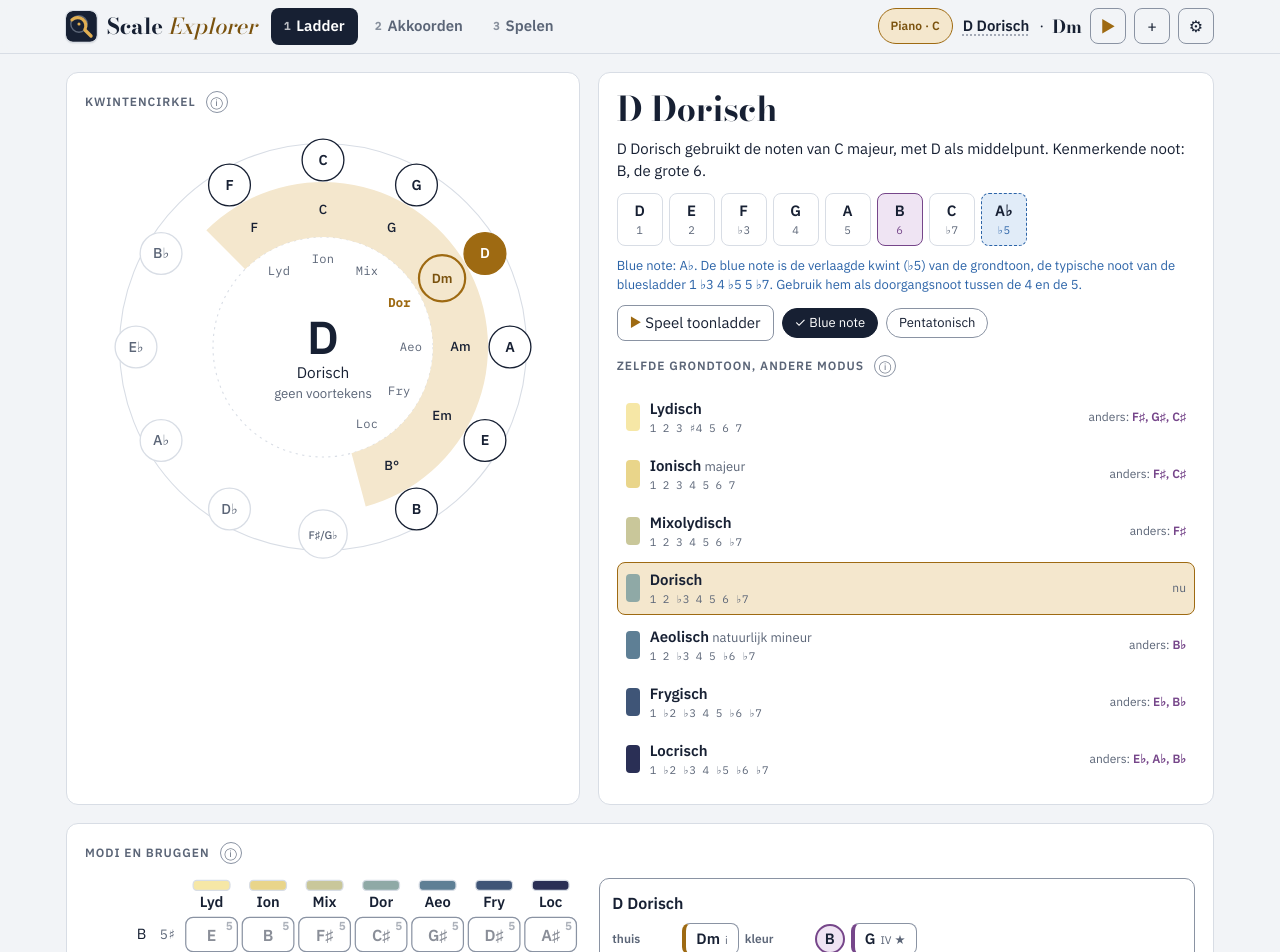
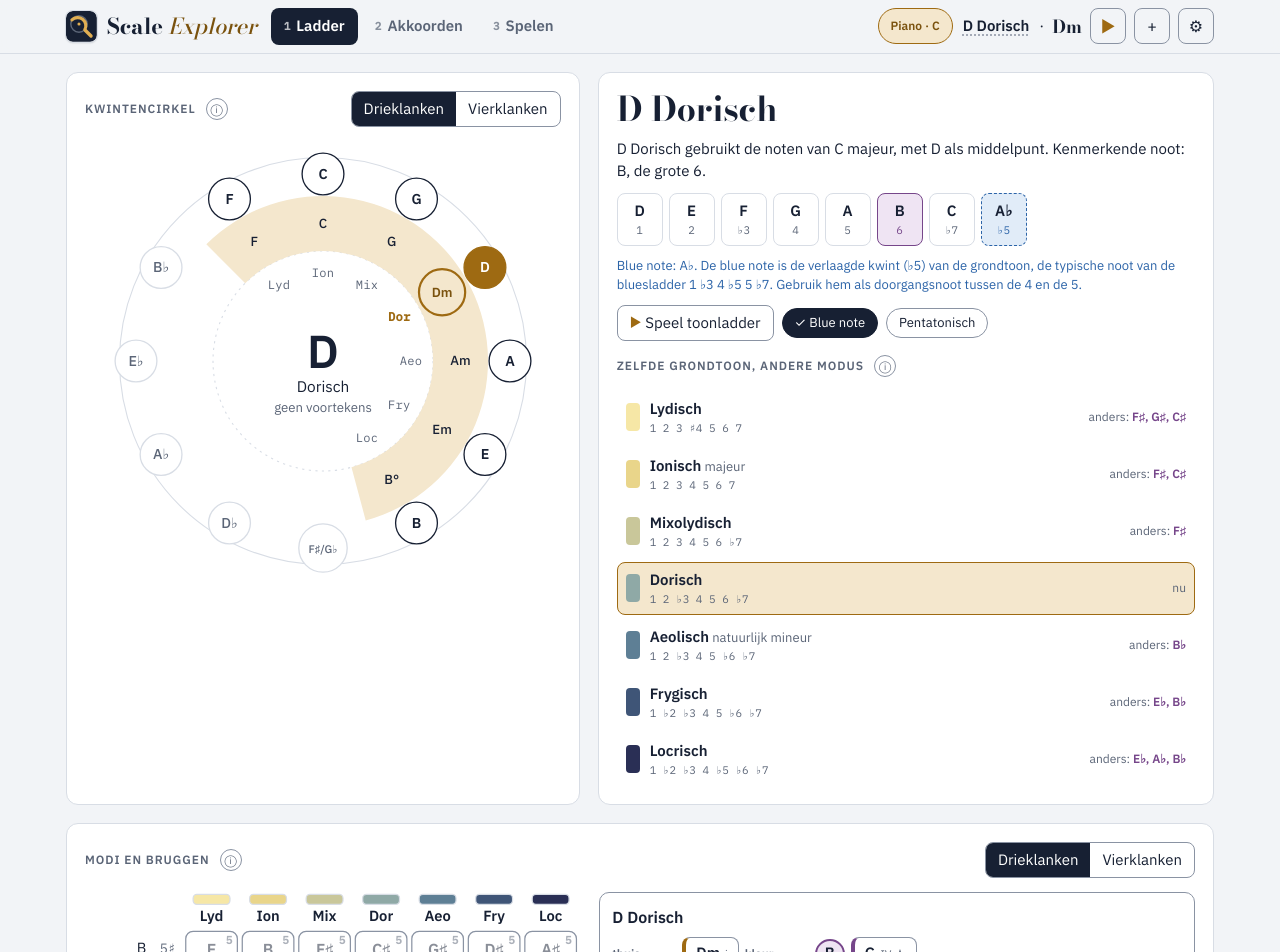
Before and after one commit to krogiers/Scale-explorer, a React (Vite) app: page /#ladder in a window 1280 px wide. Shown: the top 952 px of the page. Built offline with nearby package versions, Linux system fonts and the light colour scheme.

Commit message:
* instellen van 3 of 4 klank kan nu vanaf verschillend plaatsen

```diff
--- a/src/i18n/en.ts
+++ b/src/i18n/en.ts
@@ -1,7 +1,7 @@
 export const en = {
   title: 'Scale Explorer',
   tagline: 'Pick a root and a mode, click a chord, and see where you can go next. Everything is clickable.',
-  lang: 'Language', names: 'Note names', chords: 'Chords', triads: 'Triads', sevenths: 'Seventh chords',
+  lang: 'Language', names: 'Note names', chords: 'Chords', triads: 'Triads', sevenths: 'Seventh chords', sizeShared: 'Applies everywhere: circle of fifths, chord row, jump card and bridge matrix.',
   instrument: 'Instrument', sound: 'Sound', on: 'On', off: 'Off',
   playScale: 'Play scale', playPath: 'Play progression',
   circleTitle: 'Circle of fifths',
--- a/src/i18n/nl.ts
+++ b/src/i18n/nl.ts
@@ -1,7 +1,7 @@
 export const nl = {
   title: 'Scale Explorer',
   tagline: 'Kies een grondtoon en een modus, klik op een akkoord en zie waar je naartoe kunt. Alles is klikbaar.',
-  lang: 'Taal', names: 'Nootnamen', chords: 'Akkoorden', triads: 'Drieklanken', sevenths: 'Vierklanken',
+  lang: 'Taal', names: 'Nootnamen', chords: 'Akkoorden', triads: 'Drieklanken', sevenths: 'Vierklanken', sizeShared: 'Geldt overal: kwintencirkel, akkoordenrij, sprongkaart en brugmatrix.',
   instrument: 'Instrument', sound: 'Geluid', on: 'Aan', off: 'Uit',
   playScale: 'Speel toonladder', playPath: 'Speel progressie',
   circleTitle: 'Kwintencirkel',
--- a/src/screens/akkoorden/panels.tsx
+++ b/src/screens/akkoorden/panels.tsx
@@ -1,7 +1,7 @@
 import { useEffect, useState } from 'react';
 import { fill } from '../../i18n';
 import { useApp } from '../../state';
-import { Heading, Legend } from '../../ui';
+import { Heading, Legend, SizeToggle } from '../../ui';
 import { Chart } from './chart/Chart';
 import { ChordLookup } from './ChordLookup';
 import { ChordNetwork } from './ChordNetwork';
@@ -11,15 +11,11 @@ import { Sequences } from './Sequences';
 
 /** De akkoorden van de ladder, met de keuze drie- of vierklanken. */
 export function ChordsPanel() {
-  const { state, dispatch, t, scale, scaleLabel } = useApp();
+  const { t, scale, scaleLabel } = useApp();
   return (
     <>
       <Heading title={fill(t.chordsTitle, { scale: scaleLabel(scale) })}>
-        <div className="seg" role="group" aria-label={t.chords}>
-          {([3, 4] as const).map((n) => (
-            <button key={n} type="button" aria-pressed={state.size === n} onClick={() => dispatch({ type: 'settings', patch: { size: n } })}>{n === 3 ? t.triads : t.sevenths}</button>
-          ))}
-        </div>
+        <SizeToggle />
       </Heading>
       <ChordRow />
       <Legend items={[['var(--bor)', t.charLegend]]} />
--- a/src/screens/ladder/panels.tsx
+++ b/src/screens/ladder/panels.tsx
@@ -2,7 +2,7 @@ import { useEffect, useState } from 'react';
 import { chordsOnRoot, sameSpot, scaleOf, type Spot } from '../../core';
 import { fill } from '../../i18n';
 import { useApp } from '../../state';
-import { Heading, Legend } from '../../ui';
+import { Heading, Legend, SizeToggle } from '../../ui';
 import { CircleOfFifths } from './CircleOfFifths';
 import { BridgeMatrix } from './BridgeMatrix';
 import { JumpCard } from './JumpCard';
@@ -16,7 +16,7 @@ export function CirclePanel() {
   const { t } = useApp();
   return (
     <>
-      <Heading title={t.circleTitle} help={t.circleHelp} />
+      <Heading title={t.circleTitle} help={t.circleHelp}><SizeToggle /></Heading>
       <CircleOfFifths />
     </>
   );
@@ -54,7 +54,7 @@ export function ModesPanel() {
   const total = chordsOnRoot(R, state.size).length;
   return (
     <>
-      <Heading title={t.modesTitle} help={t.modesHelp} />
+      <Heading title={t.modesTitle} help={t.modesHelp}><SizeToggle /></Heading>
       <div className="modi">
         <div className="stack" style={{ gap: 10 }}>
           <ModeGrid cur={cur} naar={naar} onPick={pick} />
--- /dev/null
+++ b/src/ui/SizeToggle.tsx
@@ -0,0 +1,16 @@
+import { useApp } from '../state';
+
+/**
+ * Drie- of vierklanken: één instelling voor de hele app (akkoordenrij, kwintencirkel, sprongkaart, brugmatrix).
+ * Daarom staat dezelfde knop op elke plek waar je het verschil ziet.
+ */
+export function SizeToggle() {
+  const { state, dispatch, t } = useApp();
+  return (
+    <div className="seg" role="group" aria-label={t.chords} title={t.sizeShared}>
+      {([3, 4] as const).map((n) => (
+        <button key={n} type="button" aria-pressed={state.size === n} onClick={() => dispatch({ type: 'settings', patch: { size: n } })}>{n === 3 ? t.triads : t.sevenths}</button>
+      ))}
+    </div>
+  );
+}
--- a/src/ui/index.ts
+++ b/src/ui/index.ts
@@ -6,3 +6,4 @@ export { showToast, Toaster, type ToastMsg } from './Toast';
 export { layoutBars, type Bar, type Segment } from './chartLayout';
 export * from './format';
 export { useChordPick } from './useChordPick';
+export { SizeToggle } from './SizeToggle';
```
